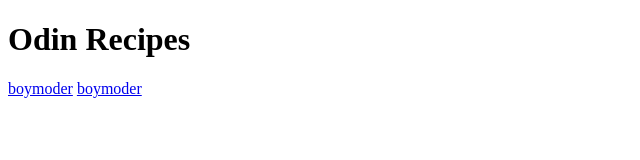
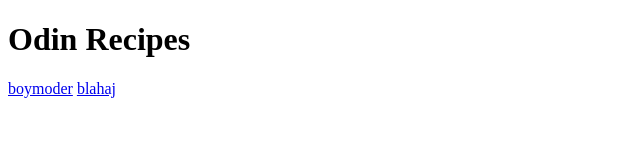
Before and after one commit to PaigeJocelyn/tttt-recipes, a plain HTML site: page index.html in a window 1280 px wide. Shown: the full height of the page, 0-640 px from the left. Drawn offline with Linux system fonts and the light colour scheme.

Commit message:
Fixed link typo

```diff
--- a/index.html
+++ b/index.html
@@ -7,6 +7,6 @@
     <body>
         <h1>Odin Recipes</h1>
         <a href="recipes/boymoder.html">boymoder</a>
-        <a href="recipes/blahaj.html">boymoder
+        <a href="recipes/blahaj.html">blahaj</a>
     </body>
 </html>
```
